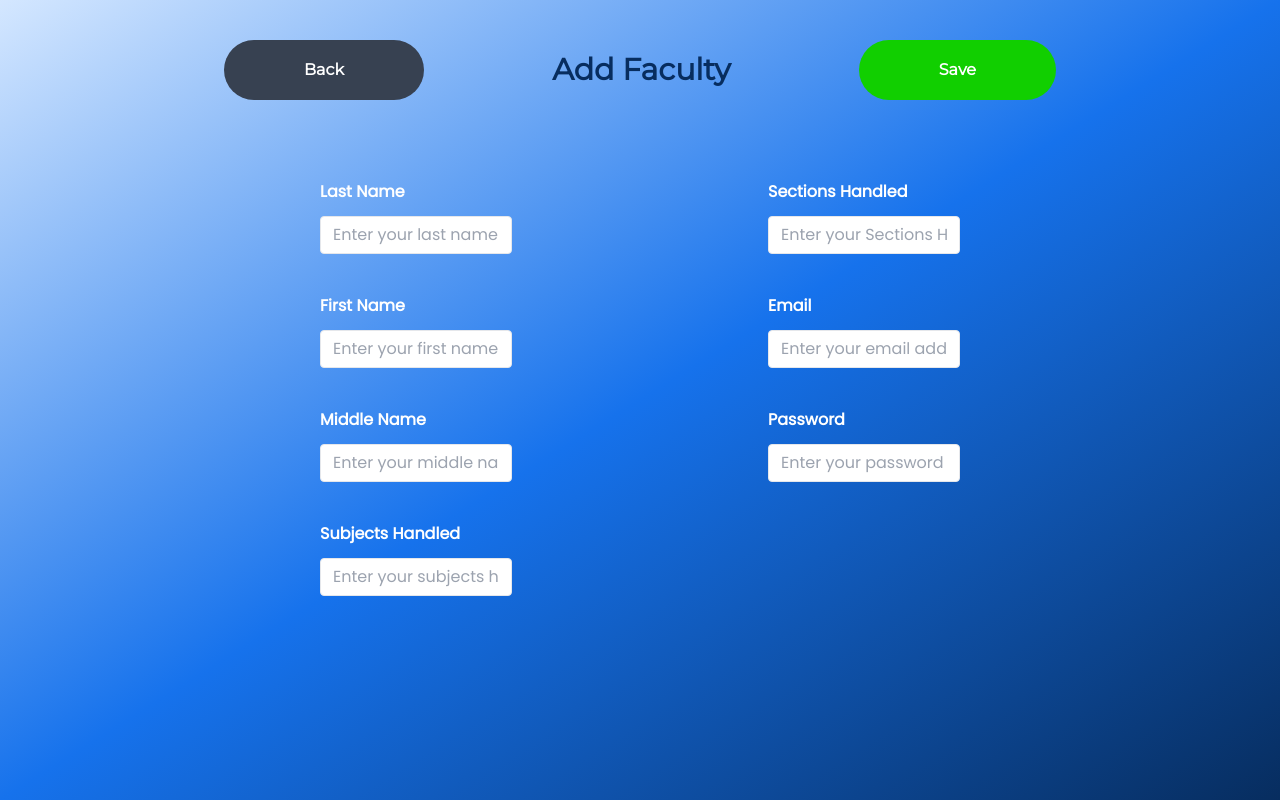
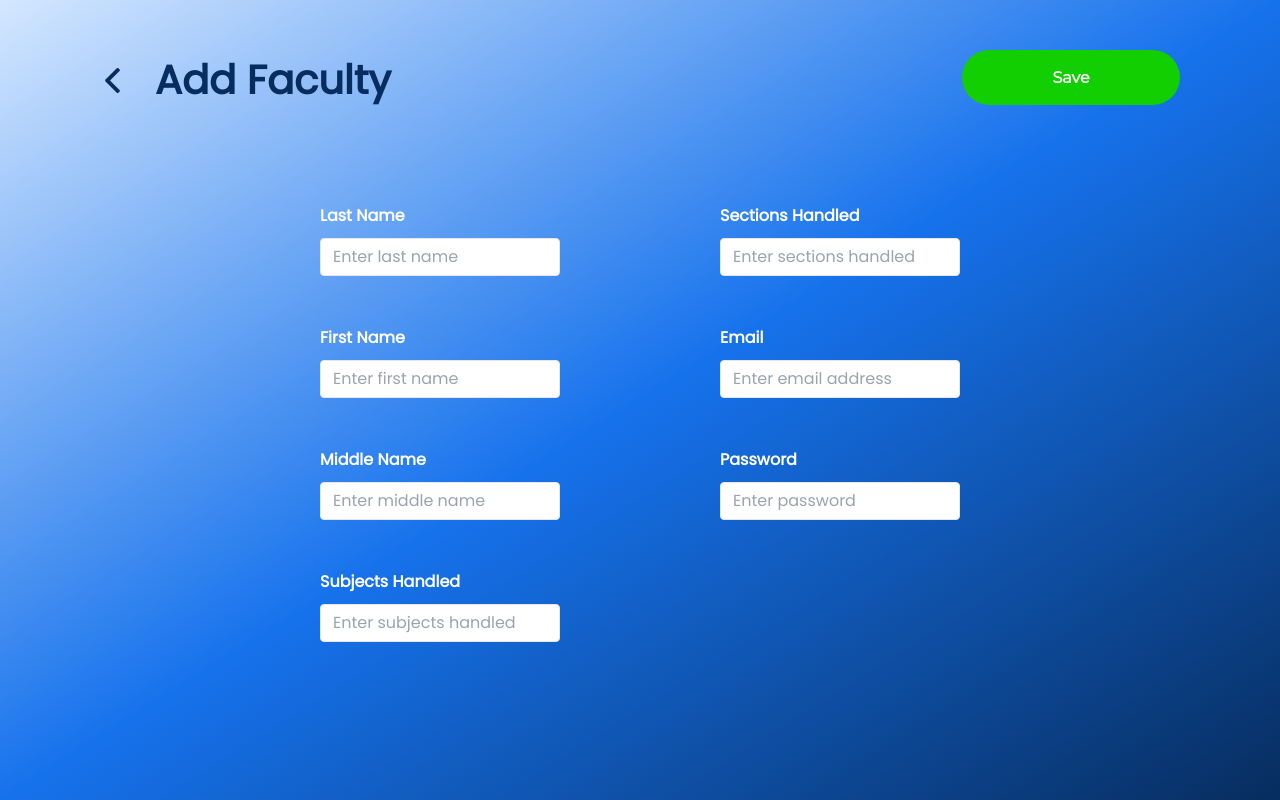
Before and after one commit to CMH7/PresentPo-Admin, a React (Vite) app: page /addfaculty in a window 1280 px wide. Built offline with nearby package versions, Linux system fonts and the light colour scheme.

Commit message:
addfaculty page - changes

```diff
--- a/src/pages/AddFaculty.tsx
+++ b/src/pages/AddFaculty.tsx
@@ -1,86 +1,93 @@
 import Wrapper from "../components/Wrapper";
+import backIcon from '../assets/left-arrow 1.png'
 
 /*stated na page na yung 'Add Faculty'
 after this, go to index.tsx to import the page*/
 export default function AddFaculty() {
   return(
     <Wrapper>
-            <div className="flex justify-between pt-10 px-56">
-                <button className="bg-gray-700 hover:bg-[#1672ec] text-white font-bold py-2 px-20 rounded-full focus:outline-none focus:shadow-outline"
-                        type="button">Back</button>
-                <h1 className="py-3 px-20 font-extrabold text-[#072d5f] text-3xl"
-                        type="text">Add Faculty</h1>
-                <button className="bg-[#11CF00] hover:bg-[#1672ec] text-white font-bold py-2 px-20 rounded-full focus:outline-none focus:shadow-outline"
-                        type="submit">Save</button>
+      {/* top */}
+      <div className="flex justify-between">
+
+				{/* back button  */}
+				<div className="flex items-center mt-[50px] ml-[100px]">
+					<img className="w-[25px] h-[25px] mr-[30px]" src={backIcon} alt="back icon"
+					/>
+					{/* add button  */}
+					<div className="poppins font-bold text-[40px] text-primary-2">
+						Add Faculty
+					</div>
 				</div>
 
-    <div className="mx-auto my-20 grid grid-cols-2 gap-x-64 poppins px-80">
-        <div className="col-span-1">
-            <form>
-                <div className="pb-10">
-                  <label className="block text-white poppins font-bold mb-3" for="last-name">Last Name</label><input className="appearance-none border rounded w-full py-2 px-3 text-gray-700 leading-tight focus:outline-none focus:shadow-outline"
-                        id="last-name"
-                        type="text"
-                        placeholder="Enter your last name"/>
-                </div>
-            </form>
-            <form>
-                <div className="pb-10">
-                    <label className="block text-white poppins font-bold mb-3" for="first-name">First Name</label>
-                        <input className="appearance-none border rounded w-full py-2 px-3 text-gray-700 leading-tight focus:outline-none focus:shadow-outline"
-                            id="first-name"
-                            type="text"
-                            placeholder="Enter your first name"/>
-                </div>
-            </form>
-            <form>
-                <div className="pb-10">
-                    <label className="block text-white font-bold mb-3" for="middle-name">Middle Name</label>
-                        <input className="appearance-none border rounded w-full py-2 px-3 text-gray-700 leading-tight focus:outline-none focus:shadow-outline"
-                            id="middle-name"
-                            type="text"
-                            placeholder="Enter your middle name"/>
-                </div>
-            </form>
-            <form>
-                <div className="pb-10">
-                    <label className="block text-white font-bold mb-3" for="subjects-handled">Subjects Handled</label>
-                        <input className="appearance-none border rounded w-full py-2 px-3 text-gray-700 leading-tight focus:outline-none focus:shadow-outline"
-                            id="subjects-handled"
-                            type="text"
-                            placeholder="Enter your subjects handled"/>
-                </div>
-            </form>
+				{/* save button */}
+				<button className="flex justify-center items-center mt-[50px] mr-[100px] bg-[#11CF00] hover:bg-[#1672ec] text-white font-semibold py-2 px-20 rounded-full focus:outline-none focus:shadow-outline w-[218px] h-[55px]" type="submit">
+					Save
+				</button>
       </div>
 
+      {/* add 2 columns */}
+      <div className=" grid grid-cols-2 gap-x-[160px] poppins px-80 mt-[94px]">
+
+				{/* column 1 */}
 				<div className="col-span-1">
-            <form>
-                <div className="pb-10">
-                    <label className="block text-white font-bold mb-3" for="sections-handled">Sections Handled</label>
-                        <input className="appearance-none border rounded w-full py-2 px-3 text-gray-700 leading-tight focus:outline-none focus:shadow-outline"
-                            id="sections-handled"
-                            type="text"
-                            placeholder="Enter your Sections Handled"/>
+					<div className="pb-[50px]">
+						<label className="block text-white poppins font-semibold pb-[10px]">
+							Last Name
+						</label>
+							<input className="appearance-none border rounded w-full py-2 px-3 text-gray-700 leading-tight focus:outline-none focus:shadow-outline" id="last-name" type="text" placeholder="Enter last name"
+							/>
 					</div>
-            </form>
-            <form>
-                <div className="pb-10">
-                    <label className="block text-white font-bold mb-3" for="email">Email</label>
-                        <input className="appearance-none border rounded w-full py-2 px-3 text-gray-700 leading-tight focus:outline-none focus:shadow-outline"
-                            id="email"
-                            type="email"
-                            placeholder="Enter your email address"/>
+
+					<div className="pb-[50px]">
+							<label className="block text-white poppins font-semibold pb-[10px]">
+								First Name
+							</label>
+								<input className="appearance-none border rounded w-full py-2 px-3 text-gray-700 leading-tight focus:outline-none focus:shadow-outline" id="first-name" type="text" placeholder="Enter first name"
+								/>
 					</div>
-            </form>
-            <form>
-                <div className="pb-10">
-                    <label className="block text-white font-bold mb-3" for="password">Password</label>
-                        <input className="appearance-none border rounded w-full py-2 px-3 text-gray-700 leading-tight focus:outline-none focus:shadow-outline"
-                            id="password"
-                            type="password"
-                            placeholder="Enter your password"/>
+
+					<div className="pb-[50px]">
+						<label className="block text-white font-semibold pb-[10px]">
+							Middle Name
+						</label>
+							<input className="appearance-none border rounded w-full py-2 px-3 text-gray-700 leading-tight focus:outline-none focus:shadow-outline" id="middle-name" type="text" placeholder="Enter middle name"
+							/>
 					</div>
-            </form>
+
+					<div className="pb-[50px]">
+						<label className="block text-white font-semibold pb-[10px]">
+							Subjects Handled
+						</label>
+							<input className="appearance-none border rounded w-full py-2 px-3 text-gray-700 leading-tight focus:outline-none focus:shadow-outline" id="subjects-handled" type="text" placeholder="Enter subjects handled"
+							/>
+					</div>
+				</div>
+
+				{/* column 2 */}
+				<div className="col-span-1">
+					<div className="pb-[50px]">
+						<label className="block text-white font-semibold pb-[10px]">
+							Sections Handled
+						</label>
+							<input className="appearance-none border rounded w-full py-2 px-3 text-gray-700 leading-tight focus:outline-none focus:shadow-outline" id="sections-handled" type="text" placeholder="Enter sections handled"
+							/>
+					</div>
+
+					<div className="pb-[50px]">
+						<label className="block text-white font-semibold pb-[10px]">
+							Email
+						</label>
+							<input className="appearance-none border rounded w-full py-2 px-3 text-gray-700 leading-tight focus:outline-none focus:shadow-outline" id="email" type="email" placeholder="Enter email address"
+							/>
+					</div>
+
+					<div className="pb-[50px]">
+						<label className="block text-white font-semibold pb-[10px]">
+							Password
+						</label>
+							<input className="appearance-none border rounded w-full py-2 px-3 text-gray-700 leading-tight focus:outline-none focus:shadow-outline" id="password" type="password" placeholder="Enter password"
+							/>
+					</div>
 				</div>
 			</div>
     </Wrapper>
```
Also changed, not shown: src/assets/left-arrow 1.png (added). Lines whose indentation alone changed are shown as unchanged.
